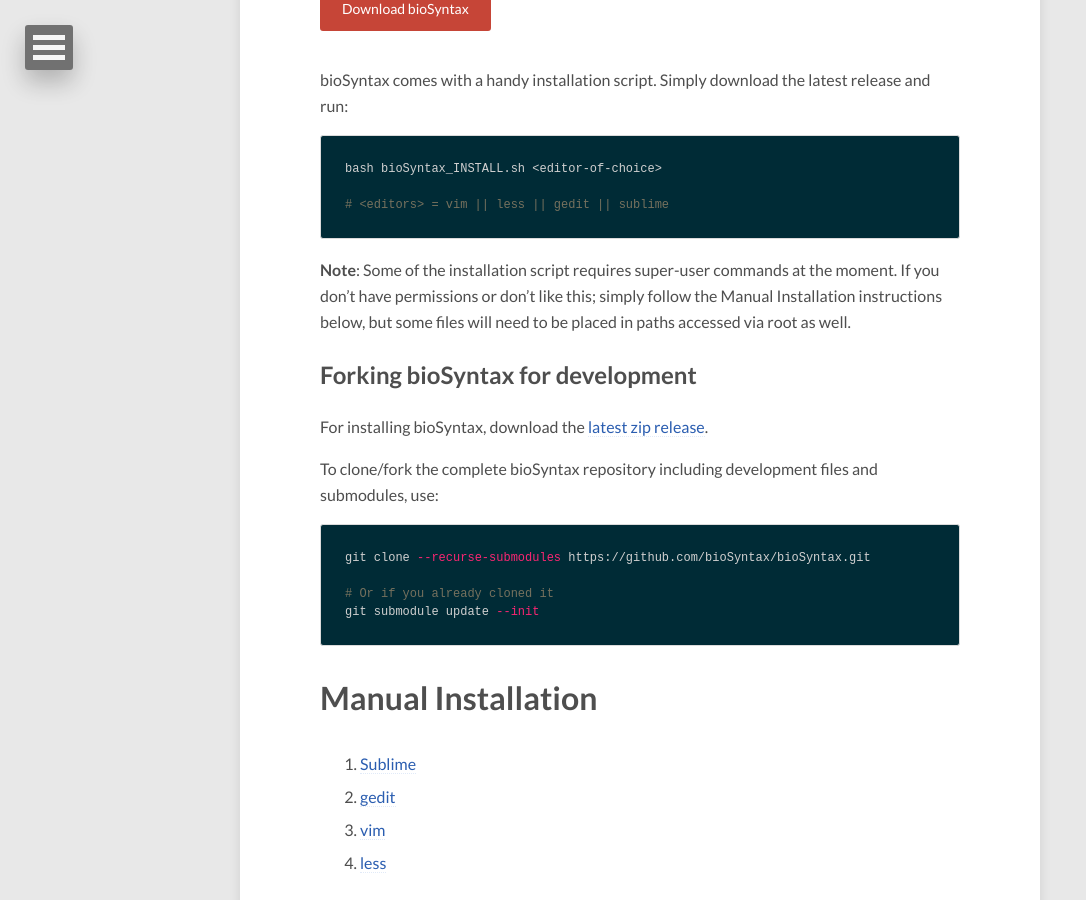
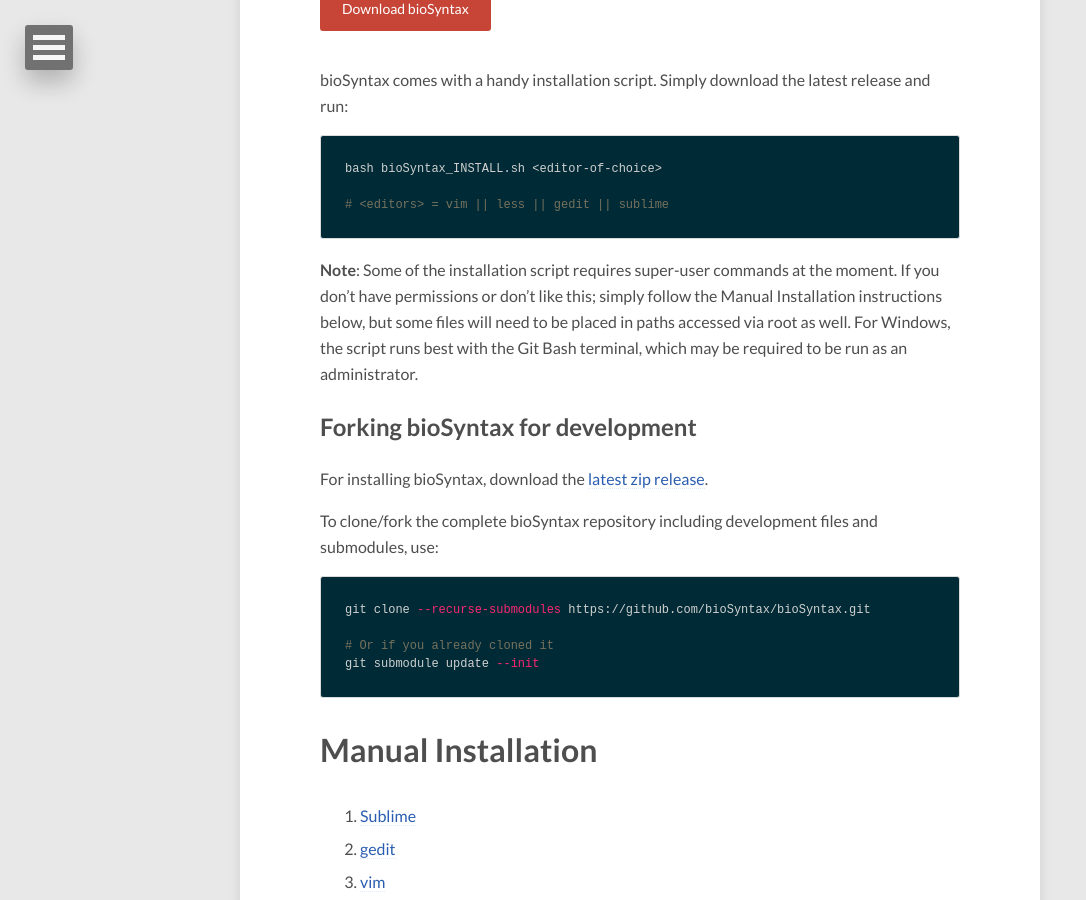
Before and after one commit to bioSyntax/bioSyntax-site, a Jekyll site: the page built from install.md, in a window 1280 px wide and 900 px high, scrolled down 617 px. Shown: the whole window, without its empty margins (0-1086 px from the left). Built offline with Jekyll 4.4.1, drawn with Linux system fonts in a browser that asks for light colours; nearby versions of some CDN libraries.

Commit message:
Update INSTALL.md

```diff
--- a/install.md
+++ b/install.md
@@ -20,7 +20,7 @@
 {: .language-bash}
 
 
-**Note**: Some of the installation script requires super-user commands at the moment. If you don't have permissions or don't like this; simply follow the Manual Installation instructions below, but some files will need to be placed in paths accessed via root as well.
+**Note**: Some of the installation script requires super-user commands at the moment. If you don't have permissions or don't like this; simply follow the Manual Installation instructions below, but some files will need to be placed in paths accessed via root as well. For Windows, the script runs best with the Git Bash terminal, which may be required to be run as an administrator.
 
 ## Forking bioSyntax for development
 
```
